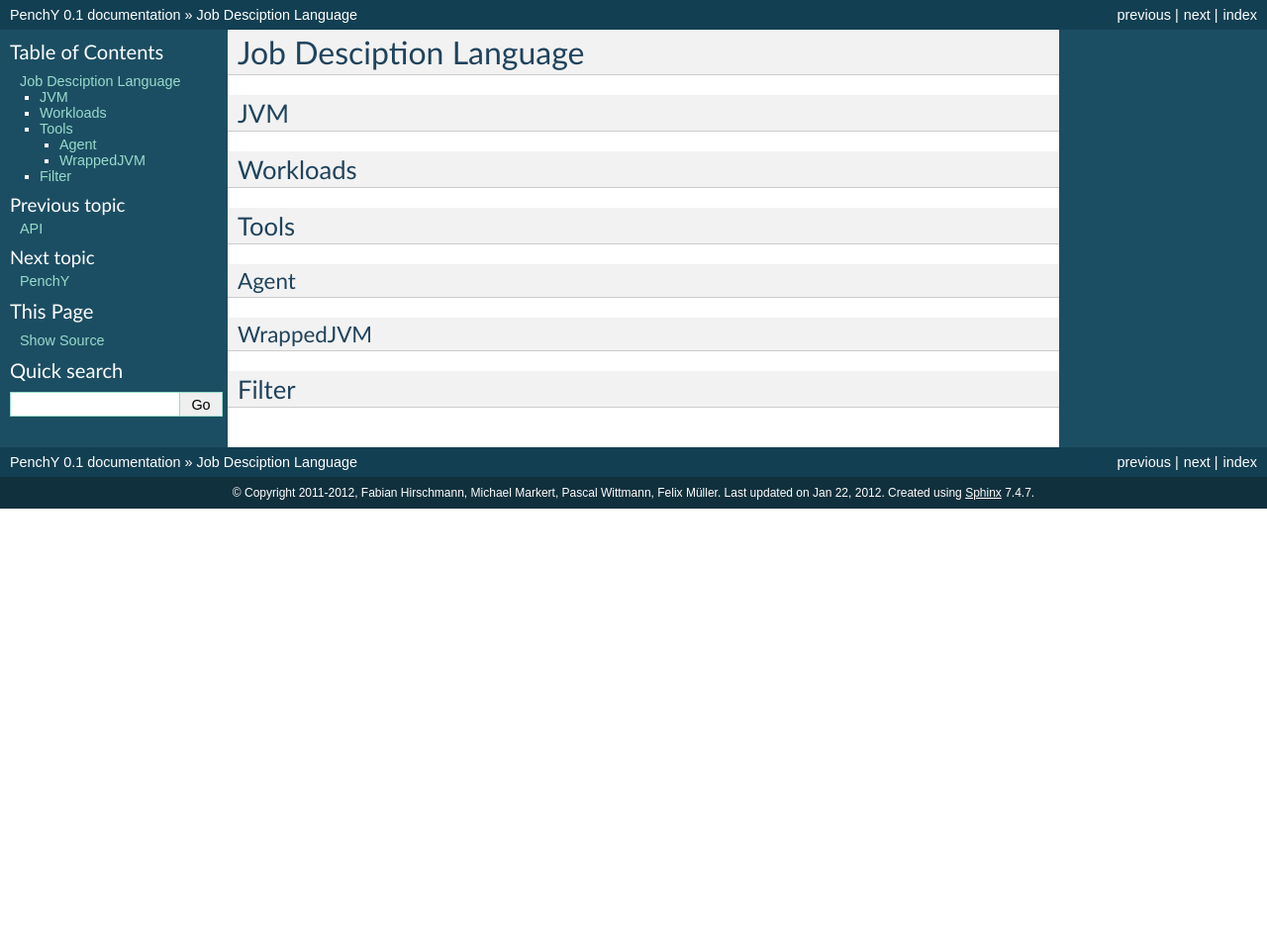
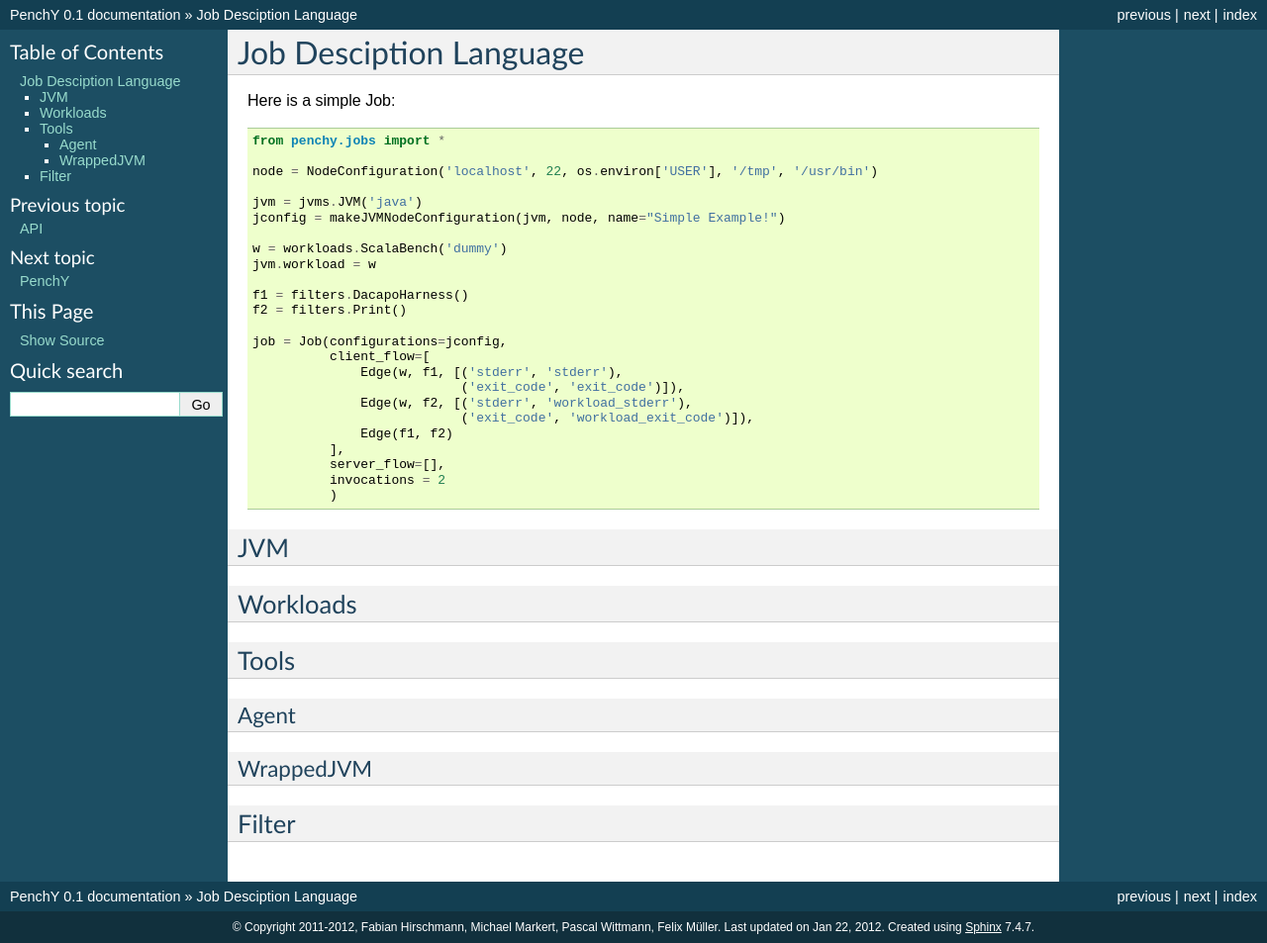
Before and after one commit to fhirschmann/penchy, a Sphinx documentation site: the page built from docs/job.rst, in a window 1280 px wide. Shown: the whole page at 99% size. Built offline with Sphinx 7.4.7, drawn with Linux system fonts in a browser that asks for light colours; formulas are drawn with MathJax 3; before the commit the page ends 900 px from its top, so only the background shows below that.

Commit message:
doc: Add sample job to docs.
Signed-off-by: Michael Markert <markert.michael@googlemail.com>

```diff
--- a/docs/job.rst
+++ b/docs/job.rst
@@ -1,6 +1,33 @@
 =======================
 Job Desciption Language
 =======================
+
+Here is a simple Job::
+
+    from penchy.jobs import *
+
+    node = NodeConfiguration('localhost', 22, os.environ['USER'], '/tmp', '/usr/bin')
+
+    jvm = jvms.JVM('java')
+    jconfig = makeJVMNodeConfiguration(jvm, node, name="Simple Example!")
+
+    w = workloads.ScalaBench('dummy')
+    jvm.workload = w
+
+    f1 = filters.DacapoHarness()
+    f2 = filters.Print()
+
+    job = Job(configurations=jconfig,
+              client_flow=[
+                  Edge(w, f1, [('stderr', 'stderr'),
+                               ('exit_code', 'exit_code')]),
+                  Edge(w, f2, [('stderr', 'workload_stderr'),
+                               ('exit_code', 'workload_exit_code')]),
+                  Edge(f1, f2)
+              ],
+              server_flow=[],
+              invocations = 2
+              )
 
 JVM
 ===
```
